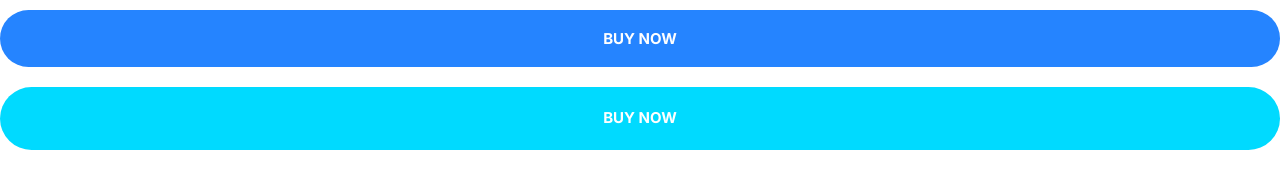
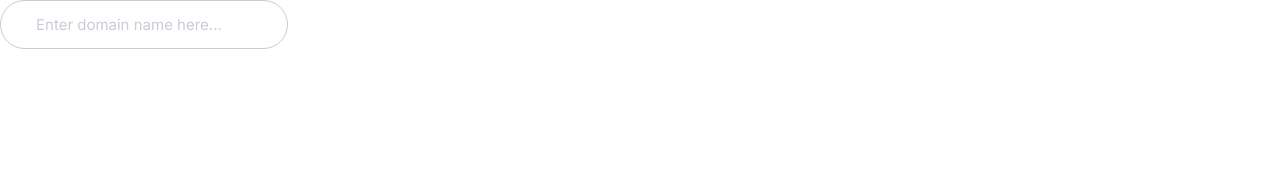
Before and after one commit to Eleshoprecious/Precious, a plain HTML site: page index.html in a window 1280 px wide. Drawn offline with Linux system fonts and the light colour scheme.

Commit message:
building input components

```diff
--- a/CSS/Style.css
+++ b/CSS/Style.css
@@ -207,3 +207,20 @@ background: #3a8ffd;
 
 
 }
+
+.input{
+    padding: 1.5rem 3.5rem ;
+    border: 1px solid #ccc;
+    border-radius: 30px;
+    color: var(--color-heading);
+    font-size: 2rem;
+}
+::placeholder{
+    color: #cdcbd7;
+}
+@media screen  and (min-width:1024px){
+    .input{
+        font-size: 1.5rem;
+    }
+
+}
--- a/index.html
+++ b/index.html
@@ -15,7 +15,6 @@
     <link rel="stylesheet" href="CSS/Style.css" />
   </head>
   <body>
-    <button class="btn btn--primary btn--block">BUY NOW</button>
-    <a href="#" class="btn btn--secondary btn--block">BUY NOW</a>
+    <input type="text" class="input" placeholder="Enter domain name here..." />
   </body>
 </html>
```
Also changed, not shown: Components/inputs.html (added, +1 -0 lines).
